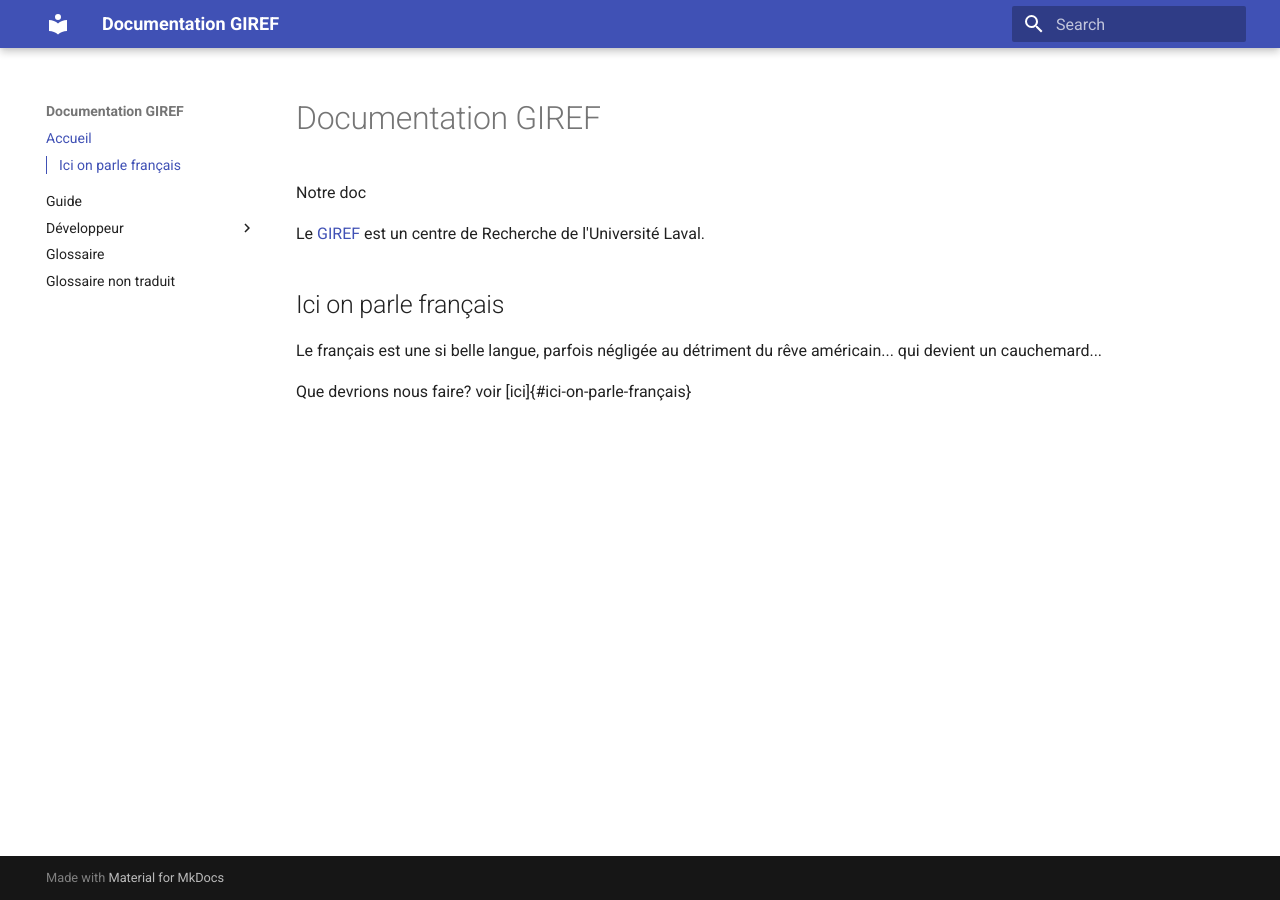
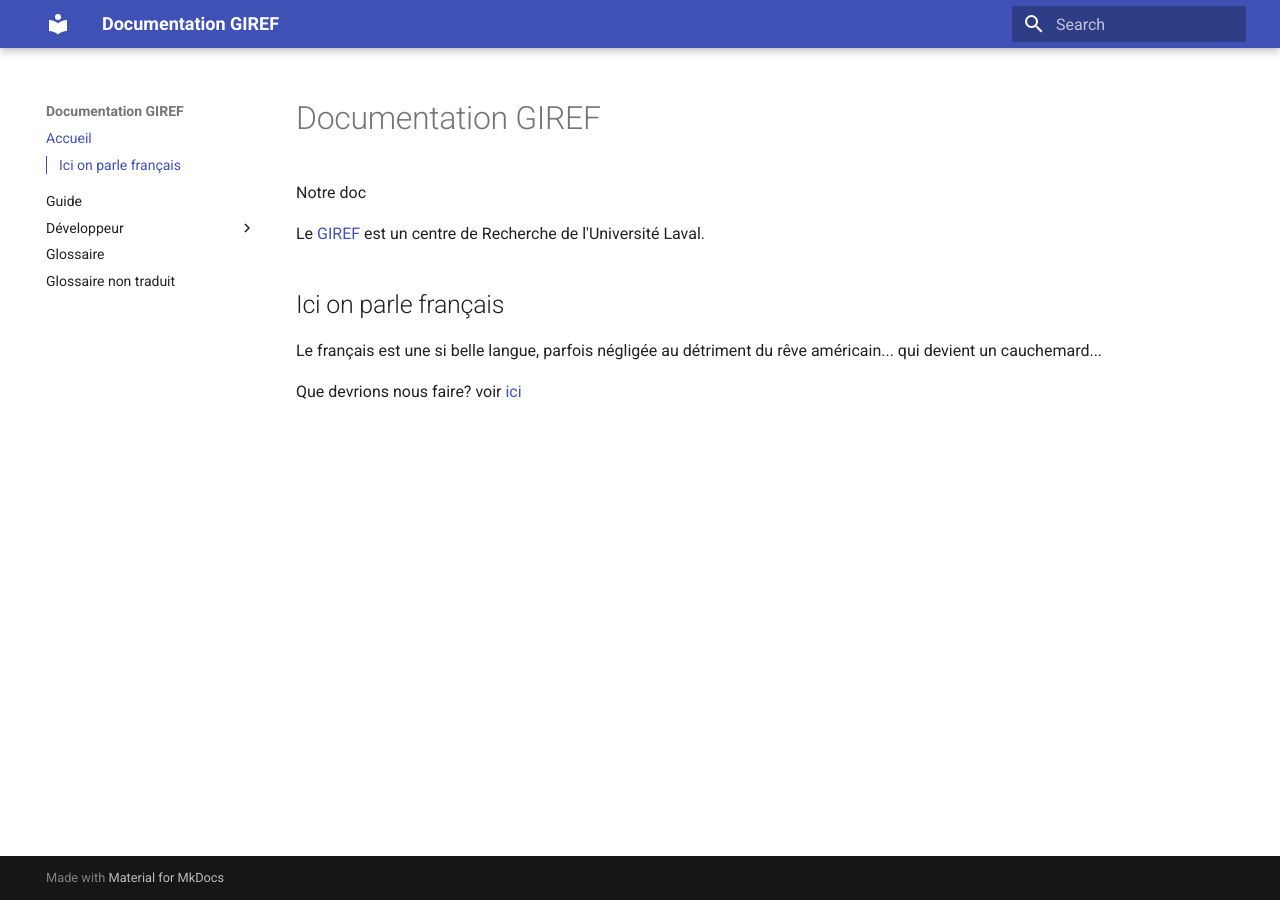
Before and after one commit to GIREF-ERIC/GIREF-ERIC.github.io, an MkDocs documentation site: the page built from docs/index.md, in a window 1280 px wide. Built offline with MkDocs 1.6.1 and Material for MkDocs 9.7.7, drawn with Linux system fonts in a browser that asks for light colours.

Commit message:
BUG (maintenance): Erreur dans les liens.

```diff
--- a/docs/index.md
+++ b/docs/index.md
@@ -8,4 +8,4 @@ Le {{glossaire:GIREF}} est un centre de Recherche de l'{{glossaire_sans_traducti
 
 Le français est une si belle langue, parfois négligée au détriment du rêve américain... qui devient un cauchemard...
 
-Que devrions nous faire?  voir [ici]{#ici-on-parle-français}
+Que devrions nous faire?  voir [ici](#ici-on-parle-français)
```
Also changed, not shown: README.md (+1 -1 lines).
